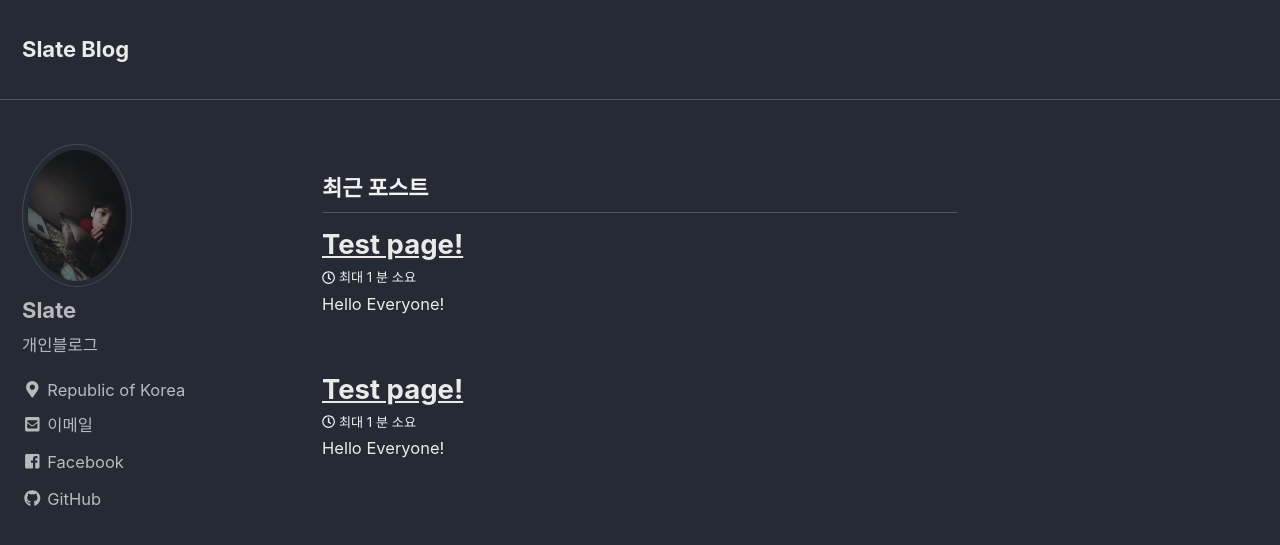
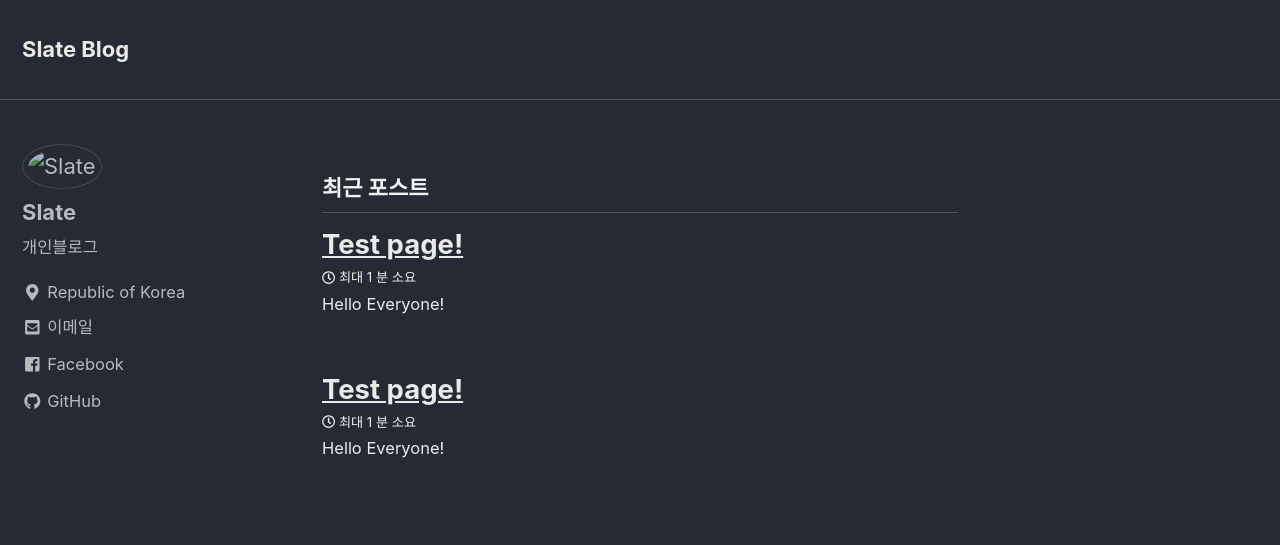
Before and after one commit to lesslate/lesslate.github.io, a Jekyll site: the page built from index.html, in a window 1280 px wide and 900 px high. Shown: the top 545 px of the window. Built offline with Jekyll 4.4.1, drawn with Linux system fonts in a browser that asks for light colours; nearby versions of some CDN libraries; the list of posts is cut into pages by our own code.

Commit message:
Update _config.yml

```diff
--- a/_config.yml
+++ b/_config.yml
@@ -101,7 +101,7 @@
 # Site Author
 author:
   name             : "Slate"
-  avatar           : "/images/profile.jpg" # path of avatar image, e.g. "/assets/images/bio-photo.jpg"
+  avatar           : "Blog/images/Profile.jpg" # path of avatar image, e.g. "/assets/images/bio-photo.jpg"
   bio              : "개인블로그"
   location         : "Republic of Korea"
   email            : "lesslate@naver.com"
```
